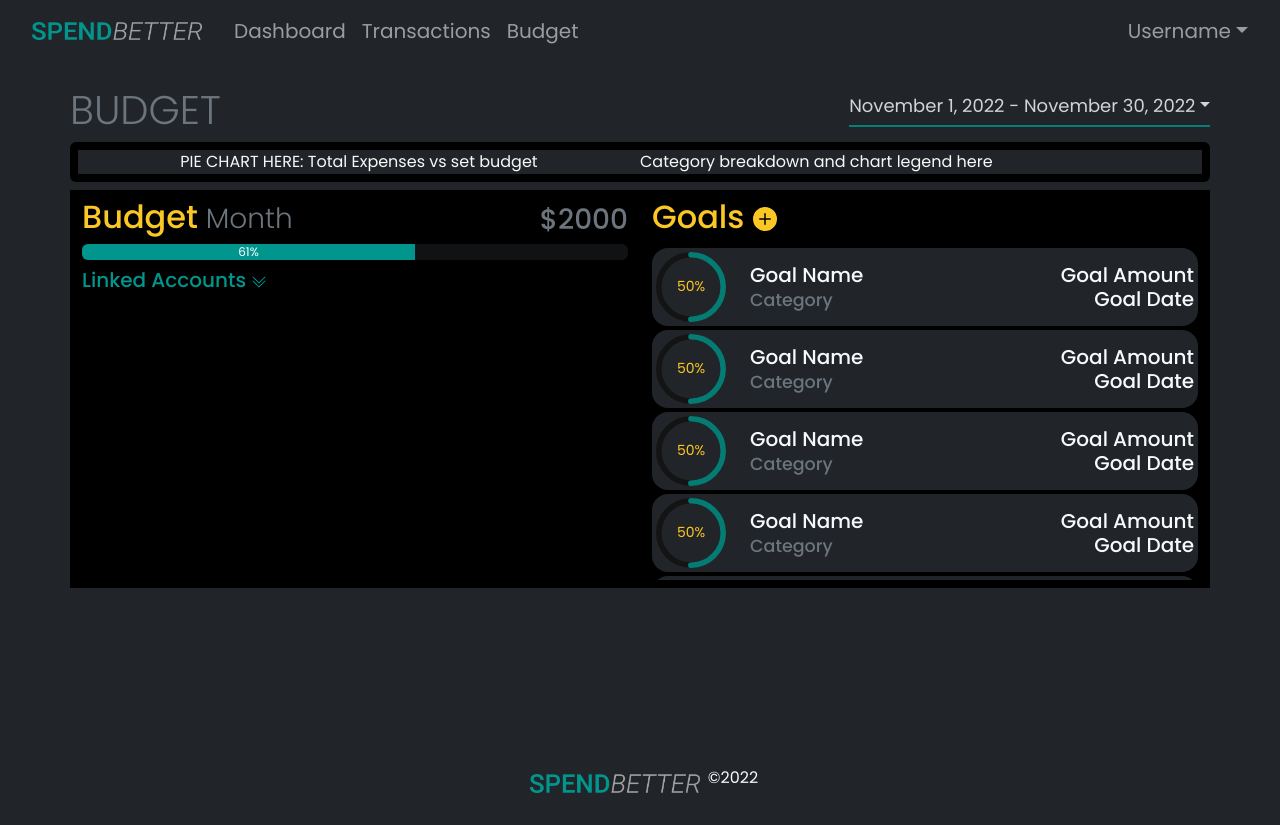
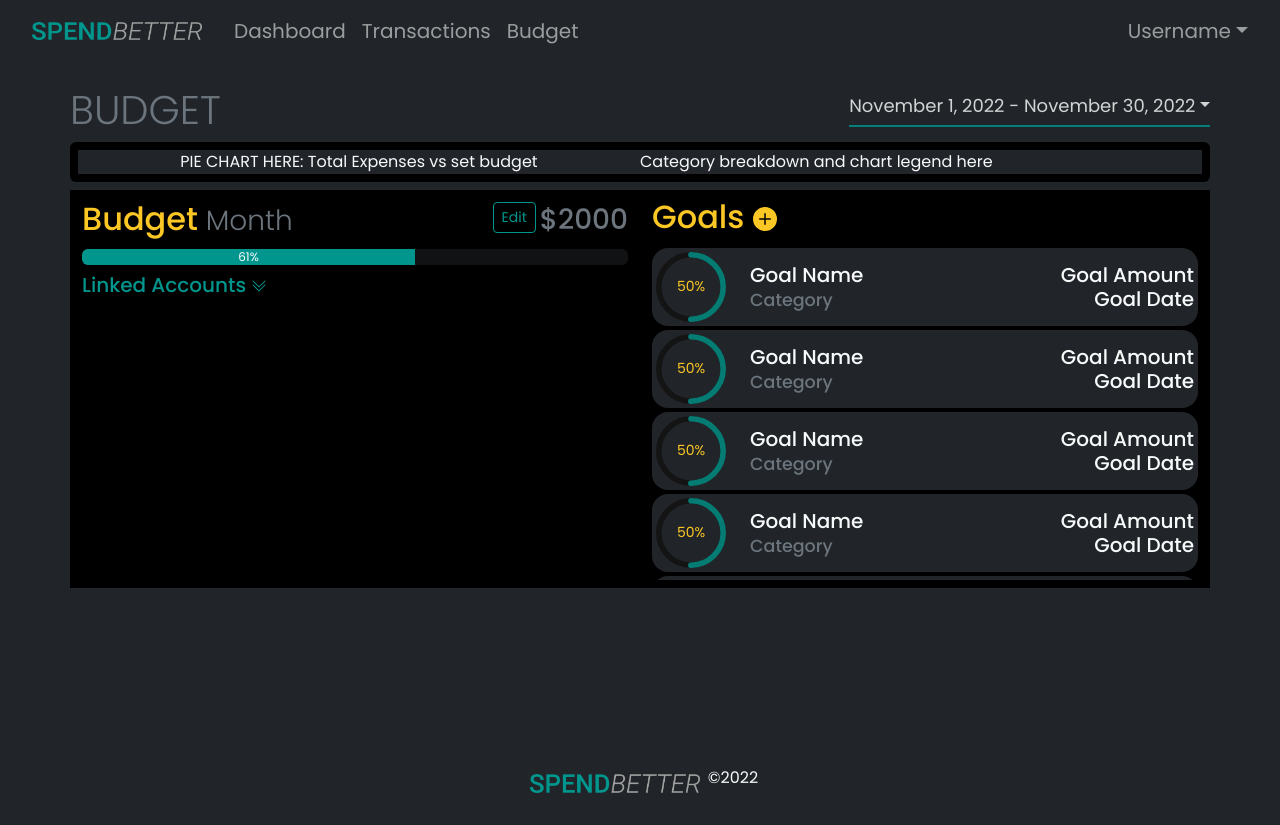
Before and after one commit to nickmendezFlatiron/budget-app, a React (Vite) app in the folder client/: page /budget in a window 1280 px wide. Built offline with nearby package versions, Linux system fonts and the light colour scheme.

Commit message:
added edit button to change budget value in budget component

```diff
--- a/client/src/budget/Budget.jsx
+++ b/client/src/budget/Budget.jsx
@@ -12,6 +12,7 @@ import TransactionFilters from '../transactions/TransactionFilters';
 import Container from 'react-bootstrap/Container';
 import Row from 'react-bootstrap/Row';
 import Col from 'react-bootstrap/Col';
+import Button from 'react-bootstrap/Button';
 
 import 'react-circular-progressbar/dist/styles.css';
 
@@ -41,11 +42,18 @@ const Budget = () => {
         <Row xs={1} lg={2} className='bg-black mt-2 py-2'>
           <Col className="">
             <BudgetProgress data={data}>
-              <div className='d-flex justify-content-between align-items-end'>
+              <div className='d-flex justify-content-between align-items-center'>
                 <h2 className='text-warning'>
                   Budget
                   <small className='text-secondary fw-light '> {timeFrame}</small>
                   </h2>
+                <Button
+                  className='ms-auto mt-1 mb-3 me-1'
+                  variant='outline-primary'
+                  size="sm"
+                >
+                    Edit
+                </Button>
                 <h3 className='text-secondary'>${data.budget}</h3>
 
               </div>
--- a/client/src/styles/index.css
+++ b/client/src/styles/index.css
@@ -217,7 +217,7 @@ body::-webkit-scrollbar {
   border-radius: 10px;
   background: linear-gradient(to bottom left, #4e4e4e71 60%, #151515cc 70%);
   padding: 1pc;
-  box-shadow: 4px 4px 6px rgba(255, 255, 255, 0.142);
+
   backdrop-filter: blur(4.7px);
   -webkit-backdrop-filter: blur(4.7px);
 }
```
